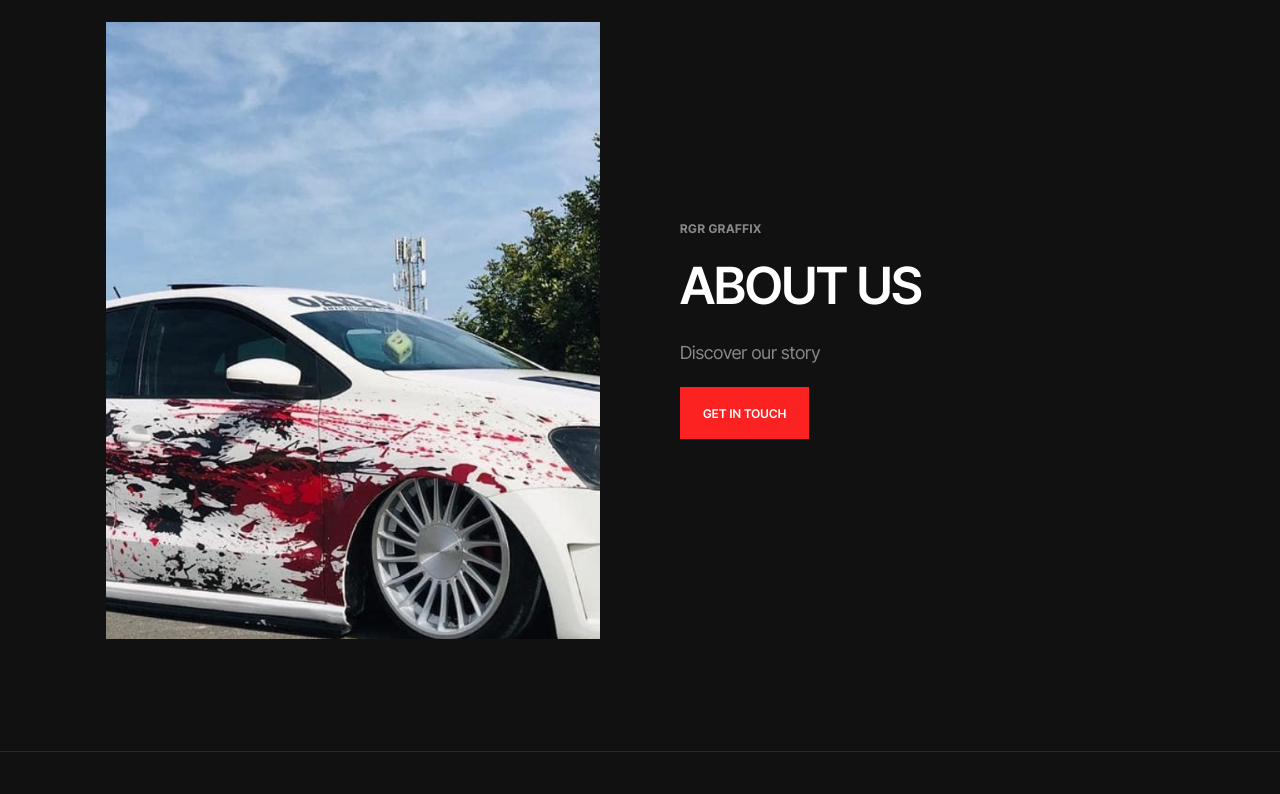
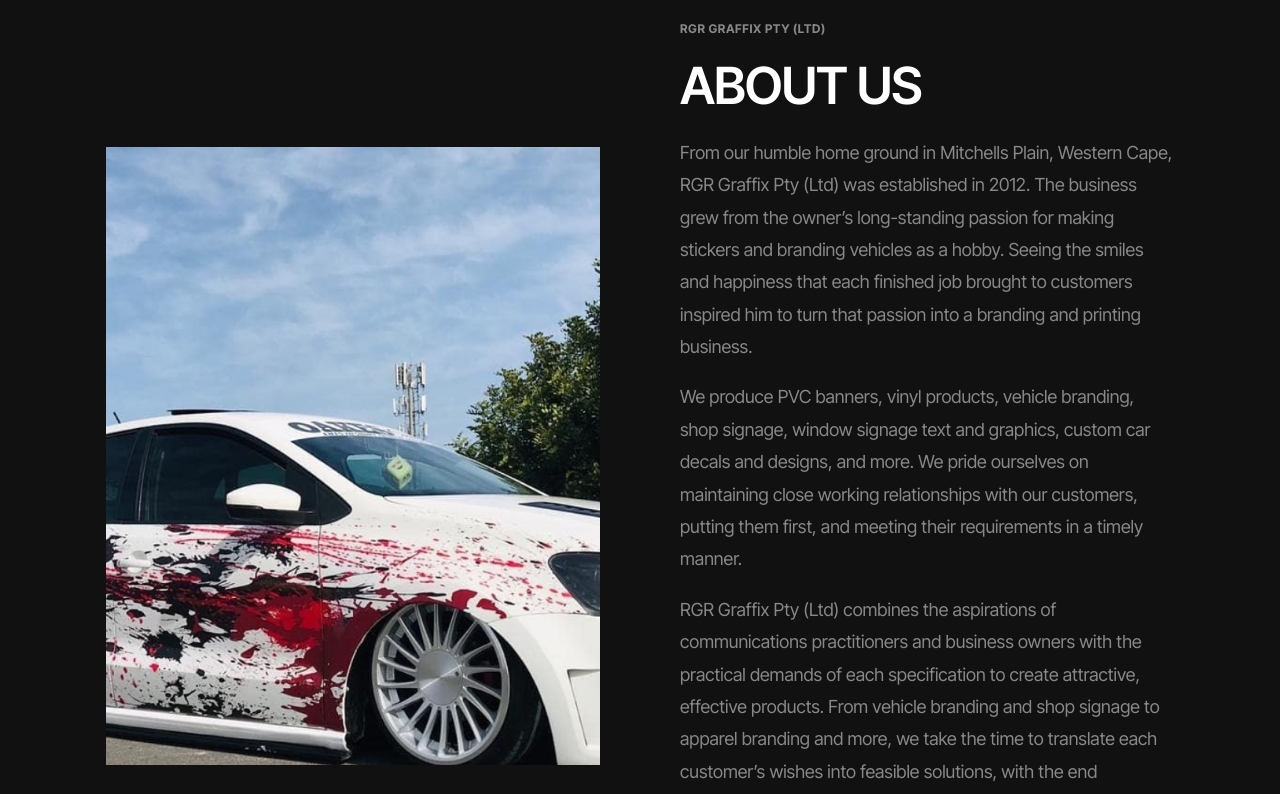
Before and after one commit to pp0447515-web/rgrgraffix, a Next.js app: page /about-us in a window 1280 px wide. Shown: the part 560-1354 px from the top of the page. Built offline with nearby package versions, Linux system fonts and the light colour scheme.

Commit message:
Restore full About Us page content

```diff
--- a/app/about-us/page.tsx
+++ b/app/about-us/page.tsx
@@ -3,7 +3,10 @@ import Link from "next/link";
 import SiteHeader from "../components/SiteHeader";
 import SiteFooter from "../components/SiteFooter";
 
-export const metadata: Metadata = { title: "About Us | RGR Graffix" };
+export const metadata: Metadata = {
+  title: "About Us | RGR Graffix",
+  description: "Discover the story behind RGR Graffix, a Cape Town branding and printing company established in Mitchells Plain in 2012.",
+};
 
 export default function AboutPage() {
   return (
@@ -11,12 +14,32 @@ export default function AboutPage() {
       <SiteHeader />
       <main className="inner-page">
         <section className="inner-hero">
-          <div className="inner-hero-image" style={{ backgroundImage: 'linear-gradient(90deg,rgba(0,0,0,.8),rgba(0,0,0,.3)),url("/images/Untitled-design-13.jpg")' }} />
-          <div className="inner-hero-content"><p className="eyebrow">About Us</p><h1>Discover our story</h1></div>
+          <div
+            className="inner-hero-image"
+            style={{ backgroundImage: 'linear-gradient(90deg,rgba(0,0,0,.8),rgba(0,0,0,.3)),url("/images/Untitled-design-13.jpg")' }}
+          />
+          <div className="inner-hero-content">
+            <p className="eyebrow">About Us</p>
+            <h1>Discover our story</h1>
+          </div>
         </section>
+
         <section className="section-wrap simple-content">
-          <img src="/images/Untitled-design-13.jpg" alt="RGR Graffix project" />
-          <div><p className="eyebrow">RGR GRAFFIX</p><h2>About Us</h2><p>Discover our story</p><Link className="button button-light" href="/contact">Get in Touch </Link></div>
+          <img src="/images/Untitled-design-13.jpg" alt="RGR Graffix branding and printing work" />
+          <div>
+            <p className="eyebrow">RGR GRAFFIX PTY (LTD)</p>
+            <h2>About Us</h2>
+            <p>
+              From our humble home ground in Mitchells Plain, Western Cape, RGR Graffix Pty (Ltd) was established in 2012. The business grew from the owner’s long-standing passion for making stickers and branding vehicles as a hobby. Seeing the smiles and happiness that each finished job brought to customers inspired him to turn that passion into a branding and printing business.
+            </p>
+            <p>
+              We produce PVC banners, vinyl products, vehicle branding, shop signage, window signage text and graphics, custom car decals and designs, and more. We pride ourselves on maintaining close working relationships with our customers, putting them first, and meeting their requirements in a timely manner.
+            </p>
+            <p>
+              RGR Graffix Pty (Ltd) combines the aspirations of communications practitioners and business owners with the practical demands of each specification to create attractive, effective products. From vehicle branding and shop signage to apparel branding and more, we take the time to translate each customer’s wishes into feasible solutions, with the end customer’s expectations in mind.
+            </p>
+            <Link className="button button-light" href="/contact">Get in Touch</Link>
+          </div>
         </section>
       </main>
       <SiteFooter />
```
